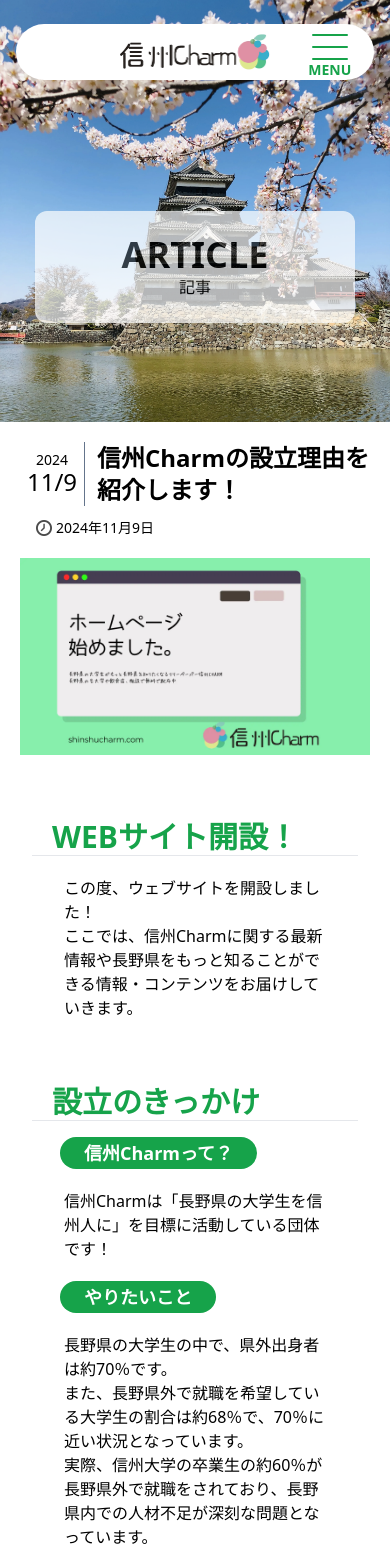
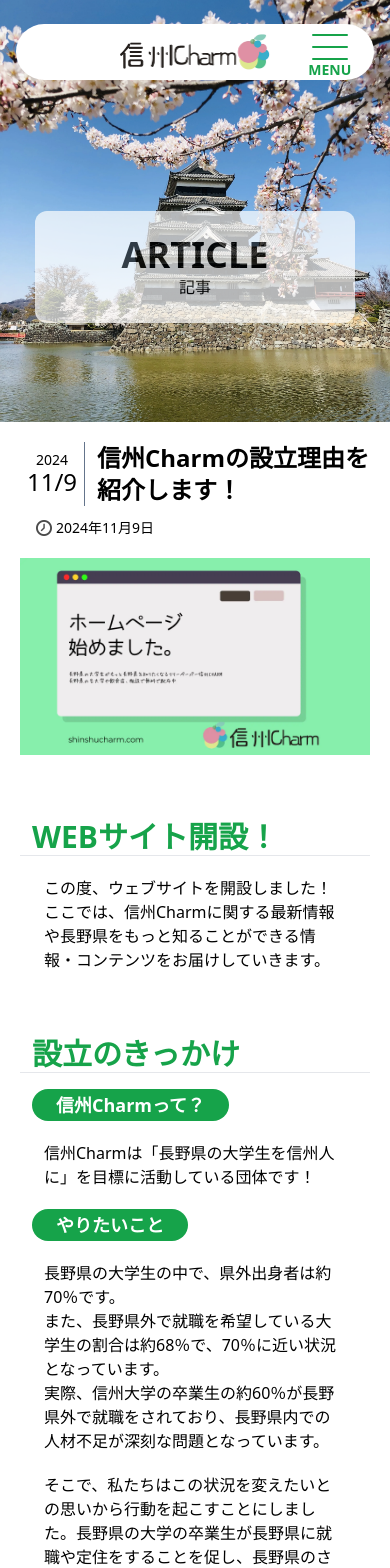
Before and after one commit to fififuchun/shinshu-charm, a React (Vite) app: page /article/0 in a window 390 px wide. Shown: the top 1568 px of the page. Built offline with nearby package versions, Linux system fonts and the light colour scheme.

Commit message:
一度アップ

```diff
--- a/src/App.tsx
+++ b/src/App.tsx
@@ -2,7 +2,7 @@ import { BrowserRouter, Route, Routes } from "react-router-dom";
 
 import "./App.css";
 import Top from "./components/Top.tsx";
-import Header from "./components/Header.tsx";
+import { Header } from "./components/Header.tsx";
 import Footer from "./components/Footer";
 import About from "./components/About.tsx";
 import Backnumber from "./components/Backnumber.tsx";
--- a/src/components/Article.tsx
+++ b/src/components/Article.tsx
@@ -45,7 +45,7 @@ const Article = () => {
 
       {art.main.map((main) => (
         <>
-          <div className="text-green-600 font-bold text-3xl border-b px-5 mx-3 mt-16">
+          <div className="text-green-600 font-bold text-3xl border-b px-3 sm:px-5 sm:mx-3 mt-16">
             {main.head}
           </div>
 
@@ -54,11 +54,11 @@ const Article = () => {
               {body.caption === "" ? (
                 <div></div>
               ) : (
-                <div className="bg-green-600 w-fit rounded-full text-white text-lg font-bold ml-10 mt-4 px-6 py-0.5">
+                <div className="bg-green-600 w-fit rounded-full text-white text-lg font-bold ml-3 sm:ml-10 mt-4 px-6 py-0.5">
                   {body.caption}
                 </div>
               )}
-              <div className="m-5 px-6">
+              <div className="my-5 sm:m-5 px-6">
                 {body.text.split("\n").map((line, index) => (
                   <p key={index}>{line}</p>
                 ))}
--- a/src/components/Articles.tsx
+++ b/src/components/Articles.tsx
@@ -19,6 +19,7 @@ const Article = () => {
             whileHover={{ scale: 0.8, opacity: 0.7 }}
             whileTap={{ scale: 0.8, opacity: 0.7 }}
             transition={{ duration: 0.2 }}
+            className="pointer-events-none"
           >
             <Link to={`/article/${ARTICLE_DATA.length - index - 1}`}>
               <div
--- a/src/components/Header.tsx
+++ b/src/components/Header.tsx
@@ -11,7 +11,7 @@ import imgArticle from "@/assets/webp/header_article.webp";
 
 import useIsMobile from "./IsMobile";
 
-export default function TopHeader() {
+const Header = () => {
   // モバイルかどうか
   const isMobile = useIsMobile();
 
@@ -278,4 +278,6 @@ export default function TopHeader() {
       )}
     </header>
   );
-}
+};
+
+export { Header };
--- a/src/components/Install.tsx
+++ b/src/components/Install.tsx
@@ -36,6 +36,7 @@ const Install = () => {
           <li>諏訪市役所</li>
           <li>上田市役所</li>
           <li>松本市観光情報センター</li>
+          <li>TonaRide</li>
         </ul>
       </div>
 
```
